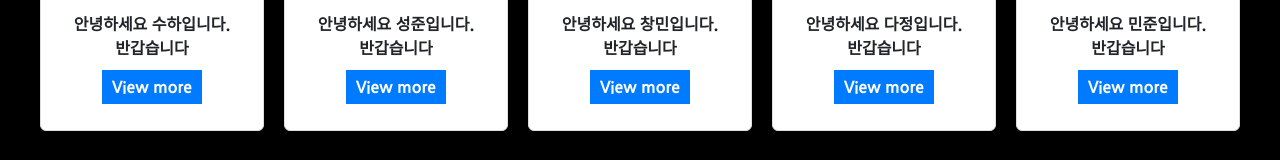
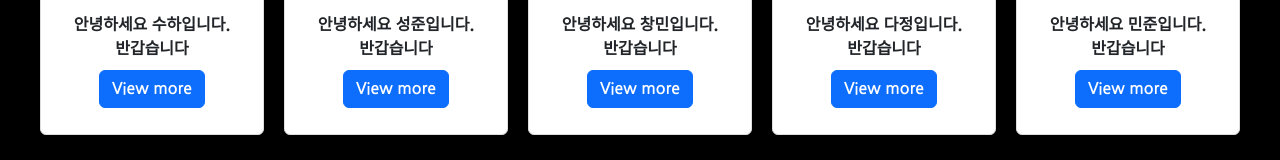
Before and after one commit to KEA-Allways/Team-Page, a React (Create React App) app: page /members in a window 1280 px wide. Shown: the part 429-589 px from the top of the page. Built offline with nearby package versions, Linux system fonts and the light colour scheme.

Commit message:
AL-24 Design: Members 페이지 Btn 디자인 변경

```diff
--- a/src/pages/Members.js
+++ b/src/pages/Members.js
@@ -36,7 +36,7 @@ function Members(){
 
                     <div className="card-body">
                         <p className="card-text">안녕하세요 수하입니다.<br/> 반갑습니다</p>
-                        <button onClick={() => handleImageClick('suha')}>View more</button>
+                        <button class="btn btn-primary fw-bold"onClick={() => handleImageClick('suha')}>View more</button>
                     </div>
                 </div>
 
@@ -46,7 +46,7 @@ function Members(){
 
                     <div className="card-body">
                         <p className="card-text">안녕하세요 성준입니다.<br/> 반갑습니다</p>
-                        <button onClick={() => handleImageClick('sungjun')}>View more</button>
+                        <button class="btn btn-primary fw-bold" onClick={() => handleImageClick('sungjun')}>View more</button>
                     </div>
                 </div>
 
@@ -56,7 +56,7 @@ function Members(){
 
                     <div className="card-body">
                         <p className="card-text">안녕하세요 창민입니다.<br/> 반갑습니다</p>
-                        <button onClick={() => handleImageClick('changmeen')}>View more</button>
+                        <button class="btn btn-primary fw-bold" onClick={() => handleImageClick('changmeen')}>View more</button>
                     </div>
                 </div>
 
@@ -66,7 +66,7 @@ function Members(){
 
                     <div className="card-body">
                         <p className="card-text">안녕하세요 다정입니다.<br/> 반갑습니다</p>
-                        <button onClick={() => handleImageClick('dajeong')}>View more</button>
+                        <button class="btn btn-primary fw-bold" onClick={() => handleImageClick('dajeong')}>View more</button>
                     </div>
                 </div>
 
@@ -76,7 +76,7 @@ function Members(){
 
                     <div className="card-body">
                         <p className="card-text">안녕하세요 민준입니다.<br/> 반갑습니다</p>
-                        <button onClick={() => handleImageClick('minjun')}>View more</button>
+                        <button class="btn btn-primary fw-bold" onClick={() => handleImageClick('minjun')}>View more</button>
                     </div>
                 </div>
                 </div>
--- a/src/pages/Vision.js
+++ b/src/pages/Vision.js
@@ -15,6 +15,7 @@ function Vision() {
         <div className="center">
         <div className="card">
             <p className="card-text">우리는 도전에 두려워 하지 않습니다.</p>
+
             <p className="card-text">"가보지 않은 길은 위험하잖아?"</p>
             <p className="card-text">배는 정박해 있을 때 가장 안전하지만 그것은 배의 존재 이유가 아닙니다.</p>
             <p className="card-text">가보지 않은 길은 실패의 위험이 따르지만 우리는 혁신의 길을 가는 사람들입니다.</p>
```
